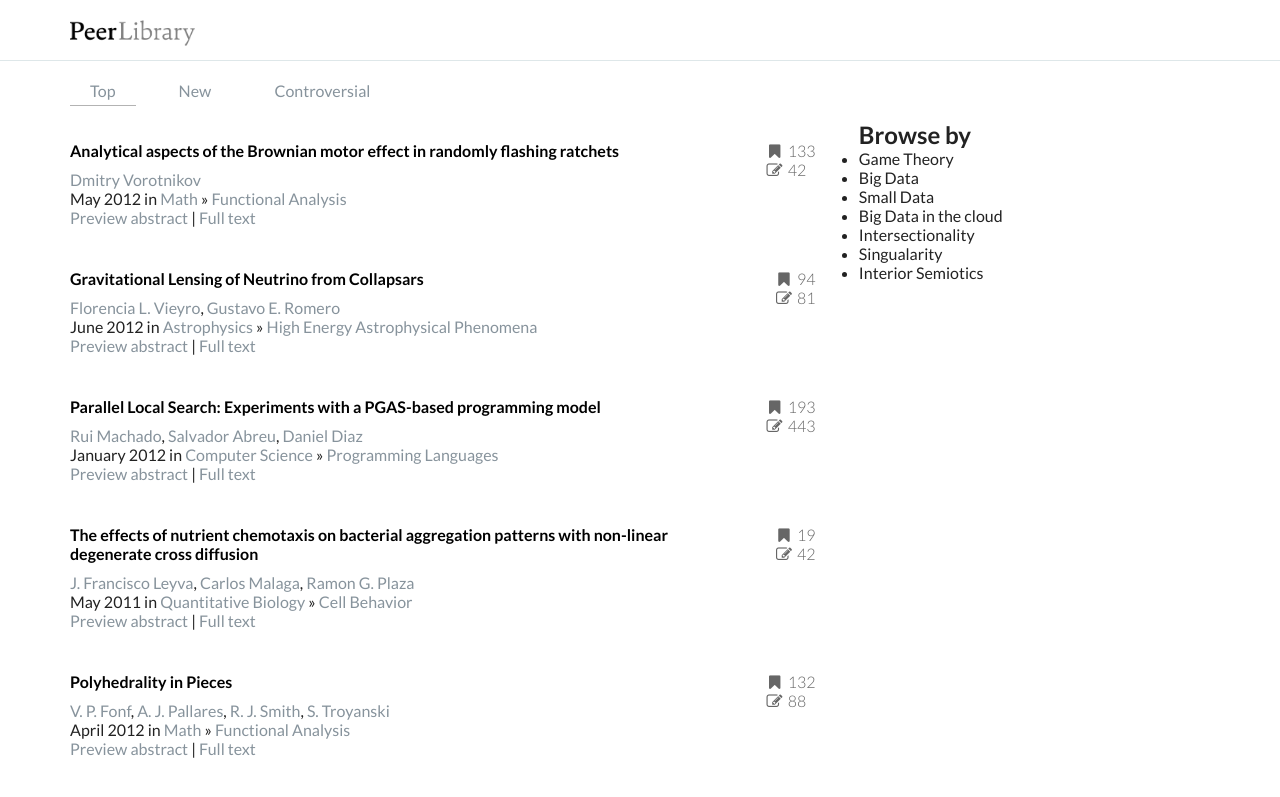
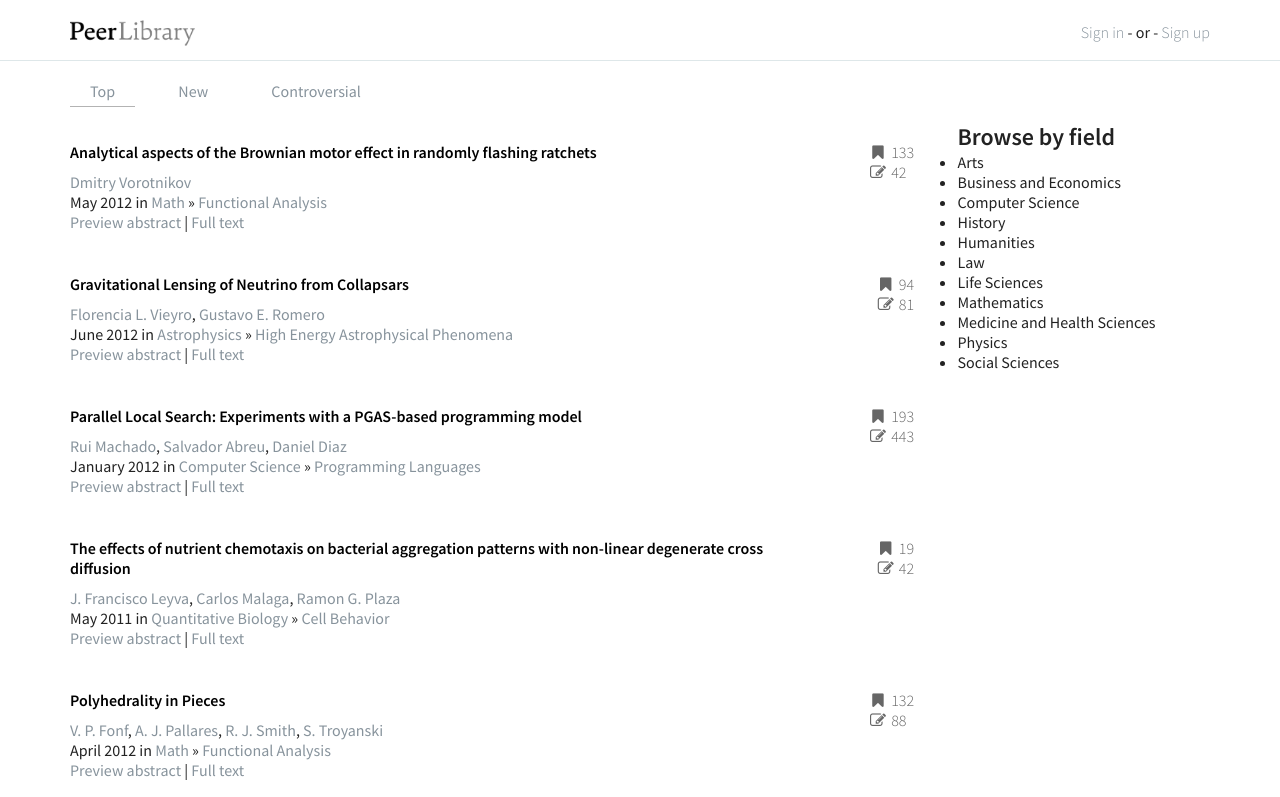
Before and after one commit to chilldude/peer-library-frontend, a plain HTML site: page boilerplate.html in a window 1280 px wide. Shown: the top 797 px of the page. Drawn offline with nearby package versions, Linux system fonts and the light colour scheme.

Commit message:
fields list

```diff
--- a/boilerplate.html
+++ b/boilerplate.html
@@ -29,7 +29,14 @@
         <![endif]-->
 				<header class="container">
 					<div class="row">
-						<div class="logo"><a href="#"><img src="img/logo.png"></a></div>
+						<div class="twelvecol">
+							<div class="logo"><a href="#"><img src="img/logo.png"></a></div>
+							<div class="auth">
+								<a href="#">Sign in</a>
+								- or -
+								<a href="#">Sign up</a>
+							</div>
+						</div>
 					</div>
 				</header>
 				<section class="container">
@@ -39,7 +46,7 @@
 							<a href="#">New</a>
 							<a href="#">Controversial</a>
 						</div>
-						<div class="eightcol">
+						<div class="ninecol">
 							<ol class="item-list">
 								<li>
 									<div class="item-content">
@@ -194,16 +201,20 @@ redundant.</p>
 							<p>Lorem ipsum dolor sit amet, consectetur adipisicing elit, sed do eiusmod tempor incididunt ut labore et dolore magna aliqua. Ut enim ad minim veniam, quis nostrud exercitation ullamco laboris nisi ut aliquip ex ea commodo consequat. Duis aute irure dolor in reprehenderit in voluptate velit esse cillum dolore eu fugiat nulla pariatur. Excepteur sint occaecat cupidatat non proident, sunt in culpa qui officia deserunt mollit anim id est laborum.</p>
 							<p style="font-weight:300">Lorem ipsum dolor sit amet, consectetur adipisicing elit, sed do eiusmod tempor incididunt ut labore et dolore magna aliqua. Ut enim ad minim veniam, quis nostrud exercitation ullamco laboris nisi ut aliquip ex ea commodo consequat. Duis aute irure dolor in reprehenderit in voluptate velit esse cillum dolore eu fugiat nulla pariatur. Excepteur sint occaecat cupidatat non proident, sunt in culpa qui officia deserunt mollit anim id est laborum.</p>
 						</div>
-						<div class="sidebar fourcol last">
-							<h2>Browse by</h2>
-							<ul>
-								<li>Game Theory</li>
-								<li>Big Data</li>
-								<li>Small Data</li>
-								<li>Big Data in the cloud</li>
-								<li>Intersectionality</li>
-								<li>Singualarity</li>
-								<li>Interior Semiotics</li>
+						<div class="sidebar threecol last">
+							<h2>Browse by field</h2>
+							<ul class="fields-list">
+								<li>Arts</li>
+								<li>Business and Economics</li>
+								<li>Computer Science</li>
+								<li>History</li>
+								<li>Humanities</li>
+								<li>Law</li>
+								<li>Life Sciences</li>
+								<li>Mathematics</li>
+								<li>Medicine and Health Sciences</li>
+								<li>Physics</li>
+								<li>Social Sciences</li>
 							</uL>
 						</div>
 					</div>
--- a/css/main.css
+++ b/css/main.css
@@ -1,4 +1,4 @@
-@import url(http://fonts.googleapis.com/css?family=Lato:300,400,700);
+@import url(http://fonts.googleapis.com/css?family=Source+Sans+Pro:300,400,600);
 
 html,
 button,
@@ -10,7 +10,7 @@ textarea {
 
 body {
   font-size: 1em;
-	font-family: 'Lato', sans-serif;
+	font-family: 'Source Sans Pro', sans-serif;
 }
 
 ::-moz-selection {
@@ -89,11 +89,24 @@ header .logo {
 	position: relative;
 	top: 20px;
 	height: 55px;
+	width: 125px;
+	float: left;
 }
 
 header .logo img {
 	height: 26px;
 	width: auto;
+}
+
+header .auth {
+	float: right;
+	display: block;
+	position: relative;
+	top: 22px;
+}
+
+header .auth a {
+	font-weight: 300;
 }
 
 /* main container */
@@ -118,6 +131,9 @@ header .logo img {
 }
 
 /* sidebar */
+ul.fields-list {
+
+}
 
 /* journal list */
 ol.item-list {
```
